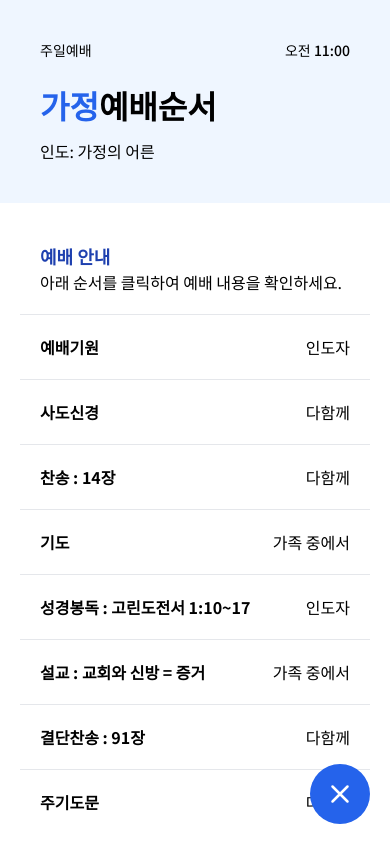
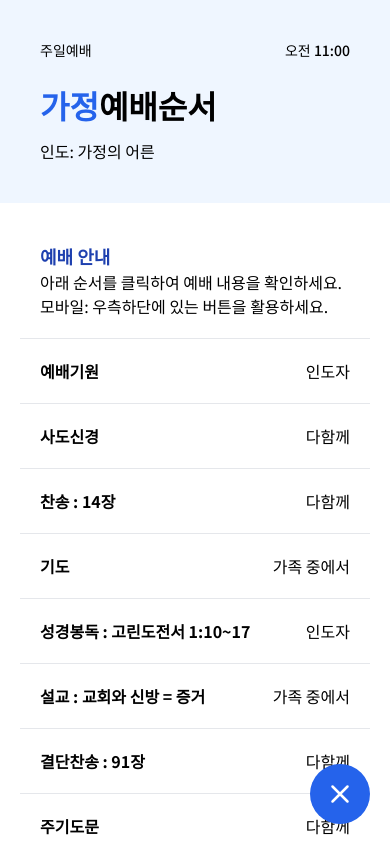
Before and after one commit to mcparkdev/bkupc, a Next.js app: page /chapel in a window 390 px wide. Built offline with nearby package versions, Linux system fonts and the light colour scheme.

Commit message:
added mobile instructions for sider

```diff
--- a/components/chapel/sider.js
+++ b/components/chapel/sider.js
@@ -27,7 +27,10 @@ const Sider = (props) => {
             예배 안내
           </div>
           <div className="content text-base">
-            아래 순서를 클릭하여 예배 내용을 확인하세요.
+            {`아래 순서를 클릭하여 예배 내용을 확인하세요.
+
+              모바일: 우측하단에 있는 버튼을 활용하세요.
+            `}
           </div>
         </div>
         {titles?.map((title, index)=>{
```
